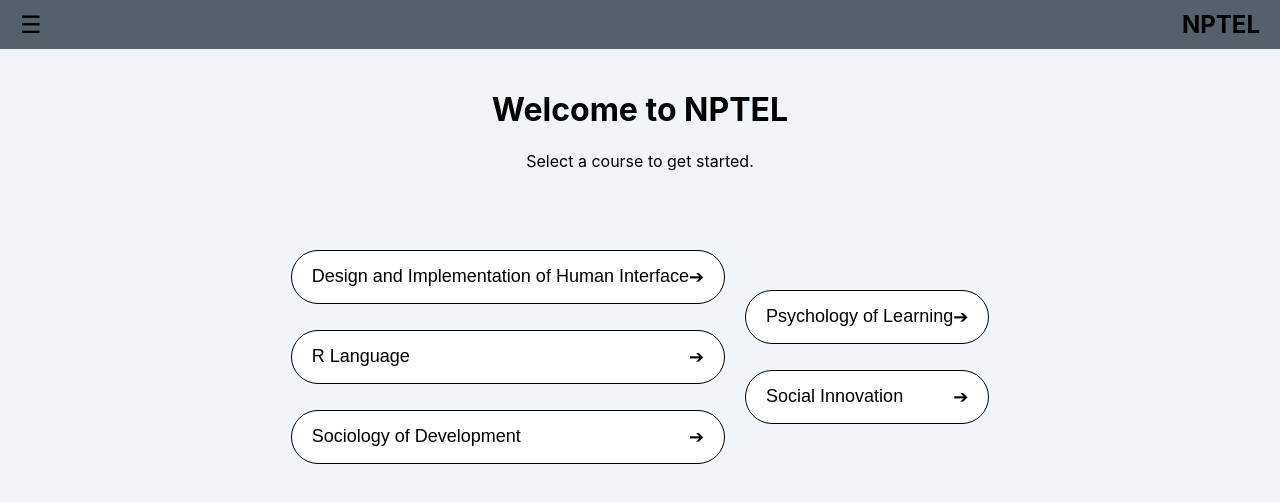
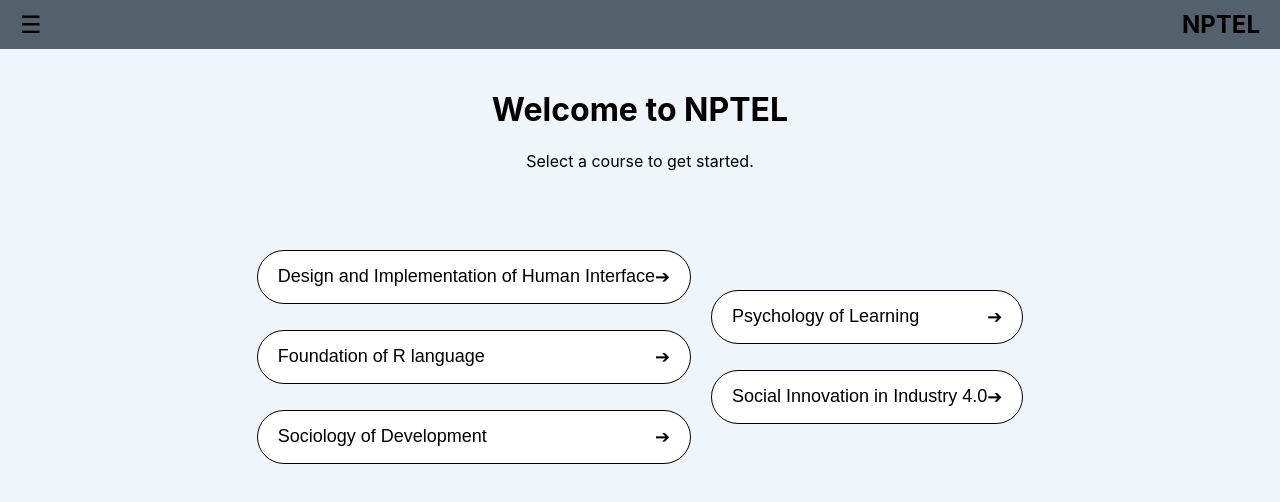
Before and after one commit to fazalshai/anyhomeworkk, a React (Create React App) app: page / in a window 1280 px wide. Shown: the top 502 px of the page. Built offline with nearby package versions, Linux system fonts and the light colour scheme.

Commit message:
Update App.js

```diff
--- a/src/App.js
+++ b/src/App.js
@@ -37,8 +37,8 @@
                 </button>
               </div>
               <div className="course-item">
-                <button onClick={() => handleOpenWeekPopup('R Language', 'Week 5')} className="course-button">
-                  R Language <span className="spn">➔</span>
+                <button onClick={() => handleOpenWeekPopup('Foundation of R language', 'Week 5')} className="course-button">
+                Foundation of R language <span className="spn">➔</span>
                 </button>
               </div>
               <div className="course-item">
@@ -61,7 +61,7 @@
               </div>
               <div className="course-item">
                 <button onClick={() => handleOpenWeekPopup('Social Innovation in Industry 4.0', 'Week 5')} className="course-button">
-                  Social Innovation <span className="spn">➔</span>
+                  Social Innovation in Industry 4.0<span className="spn">➔</span>
                 </button>
               </div>
             </div>
```
